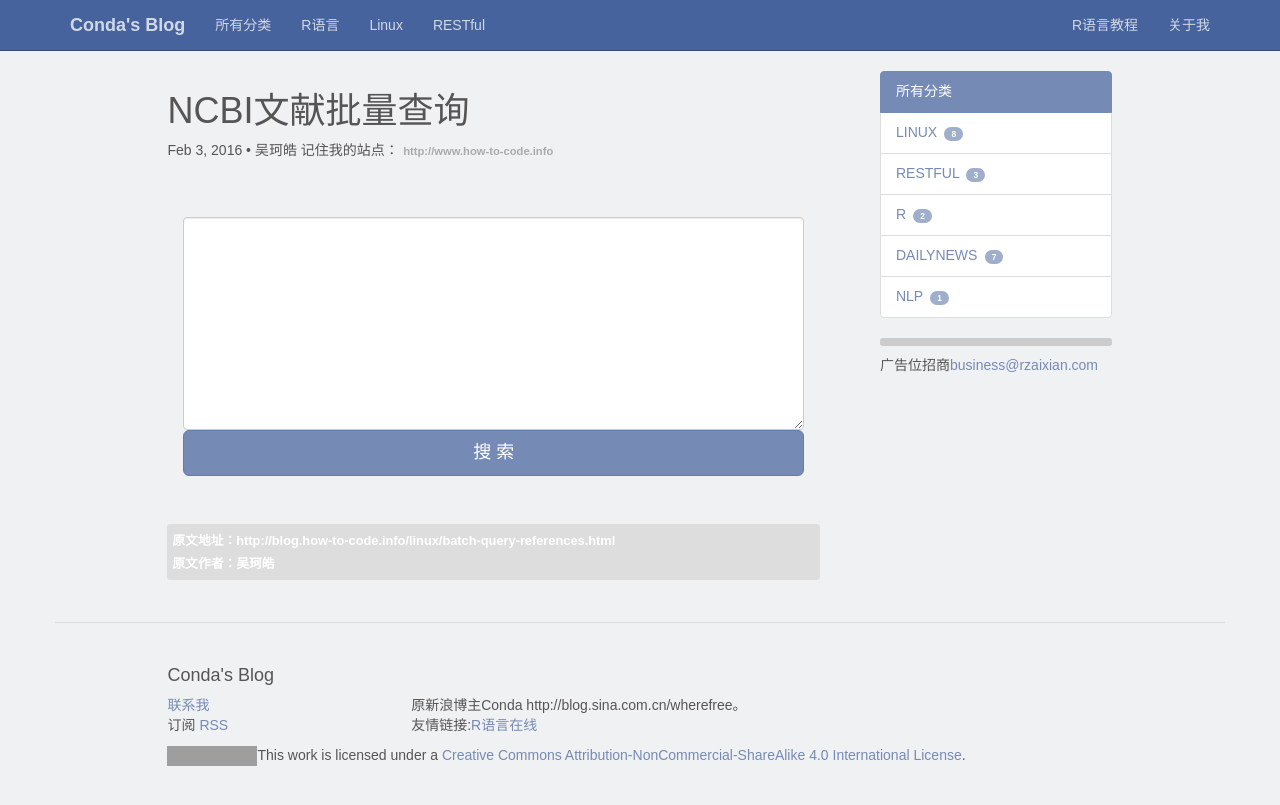
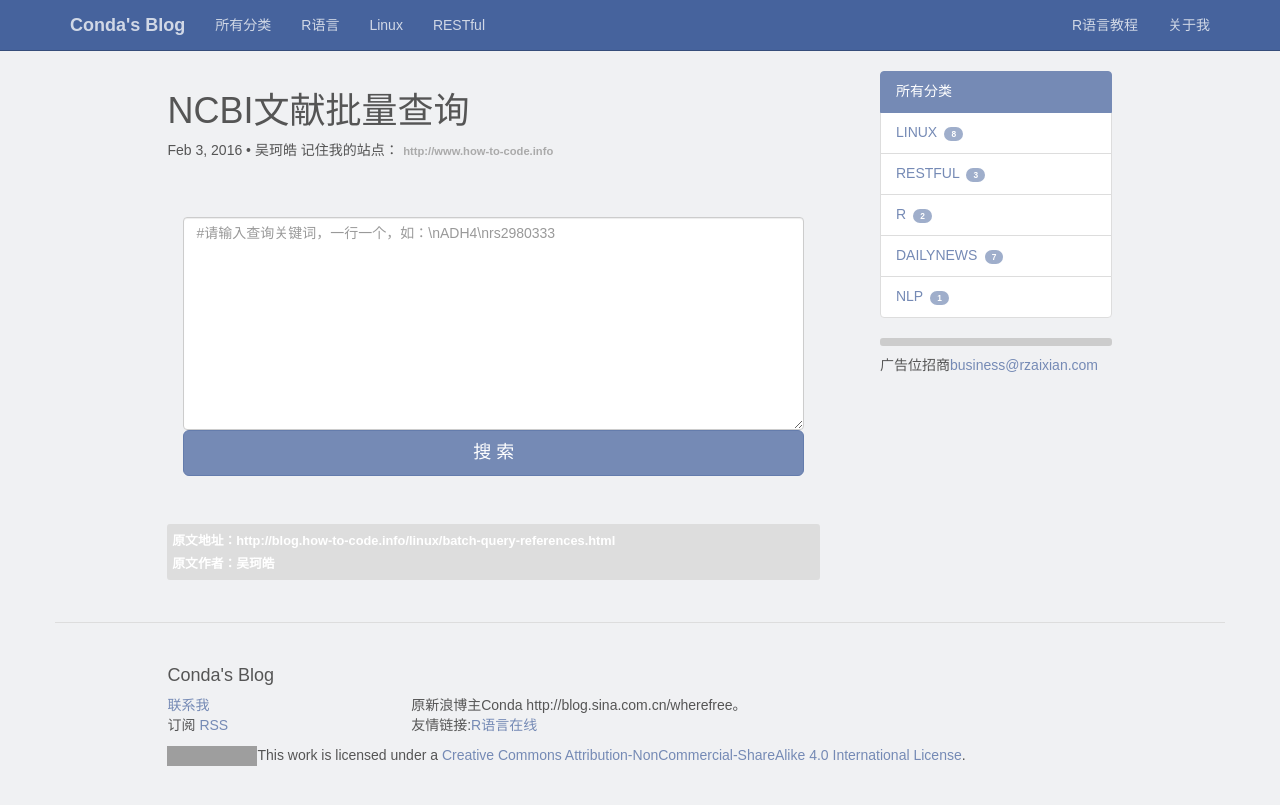
Before and after one commit to fun360/fun360, a Jekyll site: the page built from _posts/Linux/2016-02-03-batch-query-references.markdown, in a window 1280 px wide. Shown: the top 805 px of the page. Built offline with Jekyll 4.4.1, drawn with Linux system fonts in a browser that asks for light colours; comment, search, counter and statistics services are not loaded; grey boxes are pictures that could not be loaded.

Commit message:
Update 2016-02-03-batch-query-references.markdown

```diff
--- a/_posts/Linux/2016-02-03-batch-query-references.markdown
+++ b/_posts/Linux/2016-02-03-batch-query-references.markdown
@@ -35,7 +35,7 @@ excerpt:
   }
 </style>
 <div class = "query">
-  <textarea class="form-control" rows="10"></textarea>
+  <textarea class="form-control" rows="10" placeholder = "#请输入查询关键词，一行一个，如：\nADH4\nrs2980333"></textarea>
   <button type="button" id = "query" class="btn btn-primary btn-lg btn-block">搜  索</button>
 </div>
 <div class="text-center">
```
